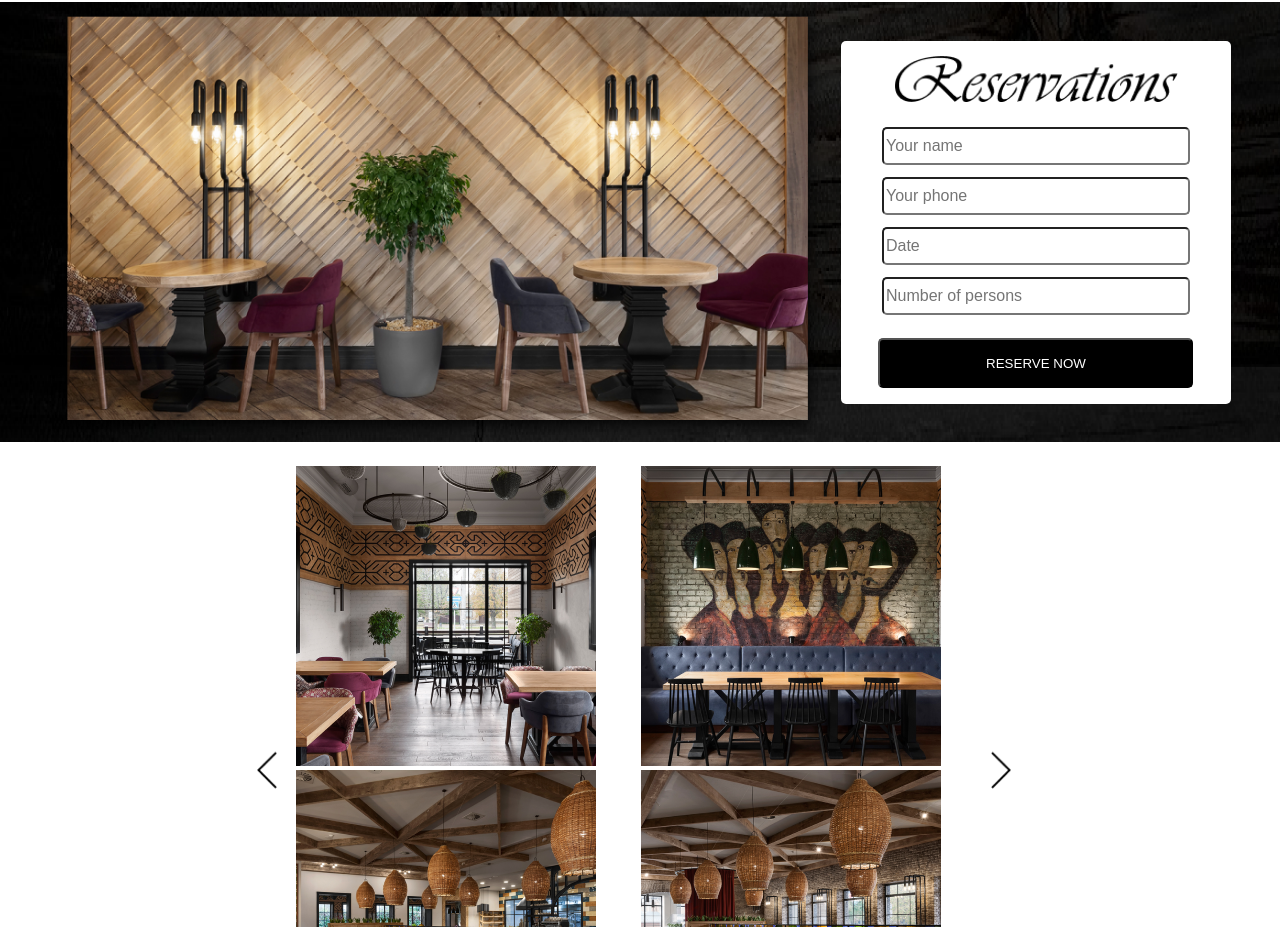
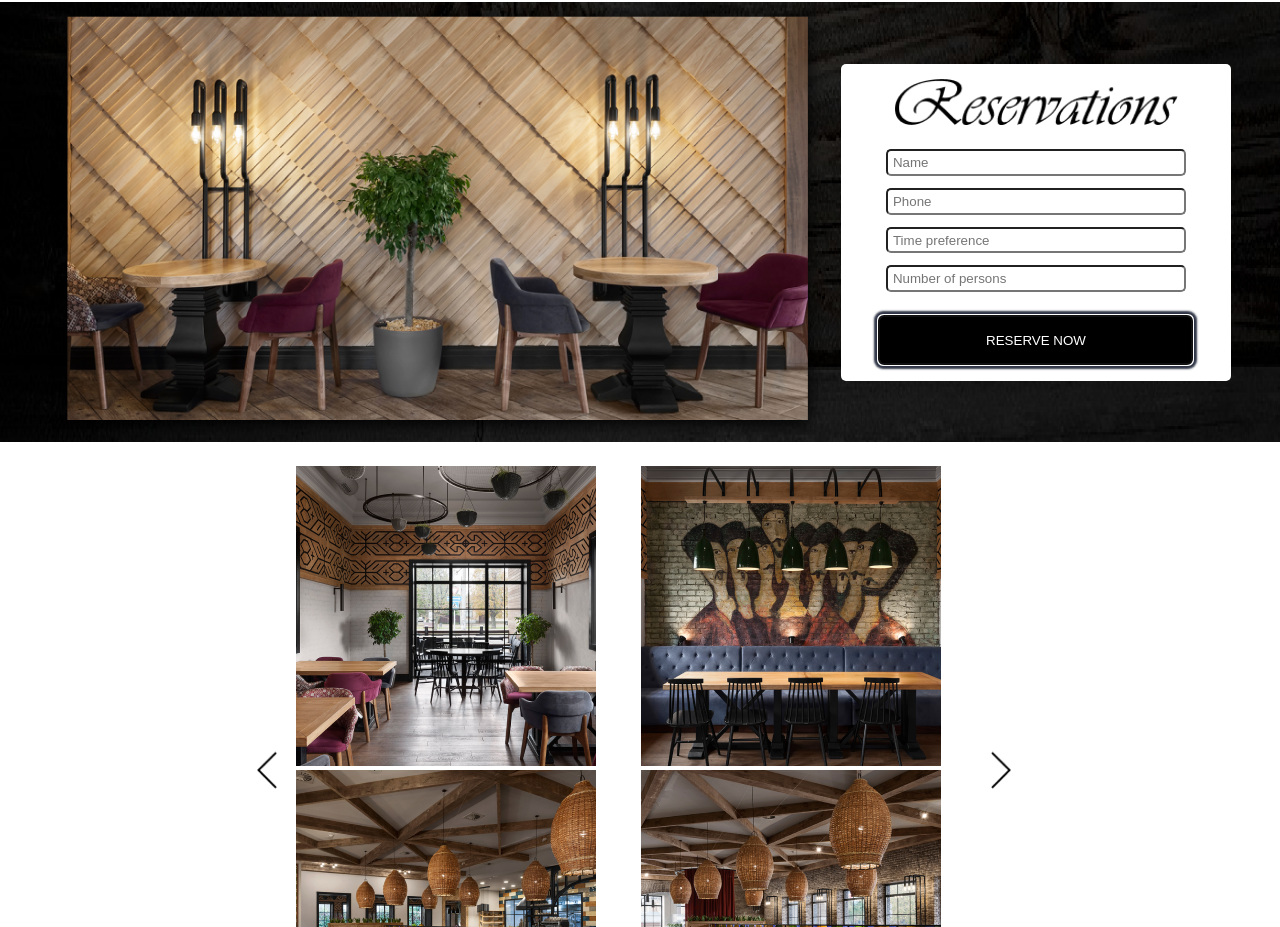
Before and after one commit to ninaTorgunakova/restaurant-project, a React (Create React App) app: page / in a window 1280 px wide. Shown: the part 1955-2882 px from the top of the page. Built offline with nearby package versions, Linux system fonts and the light colour scheme.

Commit message:
Add modal and styles for button

```diff
--- a/package.json
+++ b/package.json
@@ -14,6 +14,7 @@
     "node-sass": "^7.0.1",
     "react": "^18.2.0",
     "react-dom": "^18.2.0",
+    "react-modal": "^3.15.1",
     "react-scripts": "5.0.1",
     "react-slick": "^0.29.0",
     "slick-carousel": "^1.8.1",
@@ -45,6 +46,7 @@
     ]
   },
   "devDependencies": {
+    "@types/react-modal": "^3.13.1",
     "@types/react-slick": "^0.23.10"
   }
 }
--- a/src/Contacts/Contacts.tsx
+++ b/src/Contacts/Contacts.tsx
@@ -2,7 +2,7 @@ import './Contacts.scss';
 
 const Contacts = () => {
   return (
-    <div id='contact' className='contacts-block'>
+    <div id='contacts' className='contacts-block'>
         <div className='info'>
             <span className='item'>9 West Street, New York, NY 10128</span>
             <span className='item'>(202) 123-4567</span>
--- a/src/Gallery/Gallery.tsx
+++ b/src/Gallery/Gallery.tsx
@@ -35,7 +35,7 @@ const Gallery = () => {
       }]
     };
     return (
-      <div className='gallery-block'>
+      <div id='gallery' className='gallery-block'>
         <Slider {...settings} className='gallery'>
           {PHOTOS.map(photo =>
             <div className='photo' key={photo.id}><img src={photo.path} alt=''/></div>
--- a/src/Menu/Dish/Dish.tsx
+++ b/src/Menu/Dish/Dish.tsx
@@ -1,4 +1,4 @@
-import { IDish } from "./DISHES";
+import { IDish } from './DISHES';
 import './Dish.scss';
 
 const Dish = (props: IDish) => {
--- a/src/Reservation/Reservation.scss
+++ b/src/Reservation/Reservation.scss
@@ -45,14 +45,17 @@
       width: 300px;
       height: 2em;
       border-radius: 5px;
-      font-size: 1em;
+      box-sizing: border-box;
+      padding-left: 5px;
       @media screen and (max-width: 600px) {
         width: 200px;
-        height: 1.5em;
+        height: 2em;
       }
     }
   }
-  & .button {
+}
+
+.button {
   cursor: pointer;
   width: 315px;
   height: 50px;
@@ -68,5 +71,29 @@
     width: 200px;
     height: 30px;
   }
+  &:hover {
+    background-color:#2f3546;
+    transition: 0.5s;
+  }
+  &:focus {
+    box-shadow: 0 0 2px 4px #2f3546;
+  }
+  &:active {
+    background-color: #6f7177;
+    box-shadow: 0 5px #2f3546;
+    transform: translateY(4px);
   }
 }
+
+.button.modal {
+  width: 250px;
+  height: 35px;
+  @media screen and (max-width: 600px) {
+    width: 150px;
+    height: 25px;
+  }
+  @media screen and (max-width: 400px) {
+    width: 100px;
+    height: 25px;
+  }
+}
--- a/src/Reservation/Reservation.tsx
+++ b/src/Reservation/Reservation.tsx
@@ -1,19 +1,53 @@
 import './Reservation.scss';
+import Modal from 'react-modal';
+import { useState } from 'react';
+
+Modal.setAppElement('#root');
 
 const Reservation = () => {
+    const [modalIsOpen, setIsOpen] = useState(false);
+    const openModal = (): void => {
+      setIsOpen(true);
+    }
+    const closeModal = (): void => {
+      setIsOpen(false);
+    }
+    const modalStyles: Modal.Styles = {
+      content: {
+        top: '50%',
+        left: '50%',
+        right: 'auto',
+        bottom: 'auto',
+        marginRight: '-50%',
+        transform: 'translate(-50%, -50%)',
+        display: 'flex',
+        flexDirection: 'column',
+        justifyContent: 'center',
+        alignItems: 'center'
+      },
+    };
+
     return (
       <div id='reservations' className='reservation-block'>
           <img alt='' className='photo' src='reservation-photo.png'/>
           <div className='form'>
               <img alt='' className='logo' src='reservation-logo.png'/>
               <div className='input-block'>
-                <input className='field' type='text' placeholder='Your name'/>
-                <input className='field' type='text' placeholder='Your phone'/>
-                <input className='field' type='text' placeholder='Date'/>
+                <input className='field' type='text' placeholder='Name'/>
+                <input className='field' type='text' placeholder='Phone'/>
+                <input className='field' type='text' placeholder='Time preference'/>
                 <input className='field' type='text' placeholder='Number of persons'/>
               </div>
-              <input type='button' className='button' value='RESERVE NOW'/>
+              <input autoFocus type='submit' className='button' value='RESERVE NOW' onClick={openModal}/>
           </div>
+          <Modal
+              isOpen={modalIsOpen}
+              onRequestClose={closeModal}
+              style={modalStyles}
+              contentLabel='Modal'>
+            <p>Thanks for the application! Our manager will contact you shortly.</p>
+            <button className='button modal' onClick={closeModal}>OK</button>
+        </Modal>
       </div>
     );
 }
```
Lines whose indentation alone changed are shown as unchanged.
